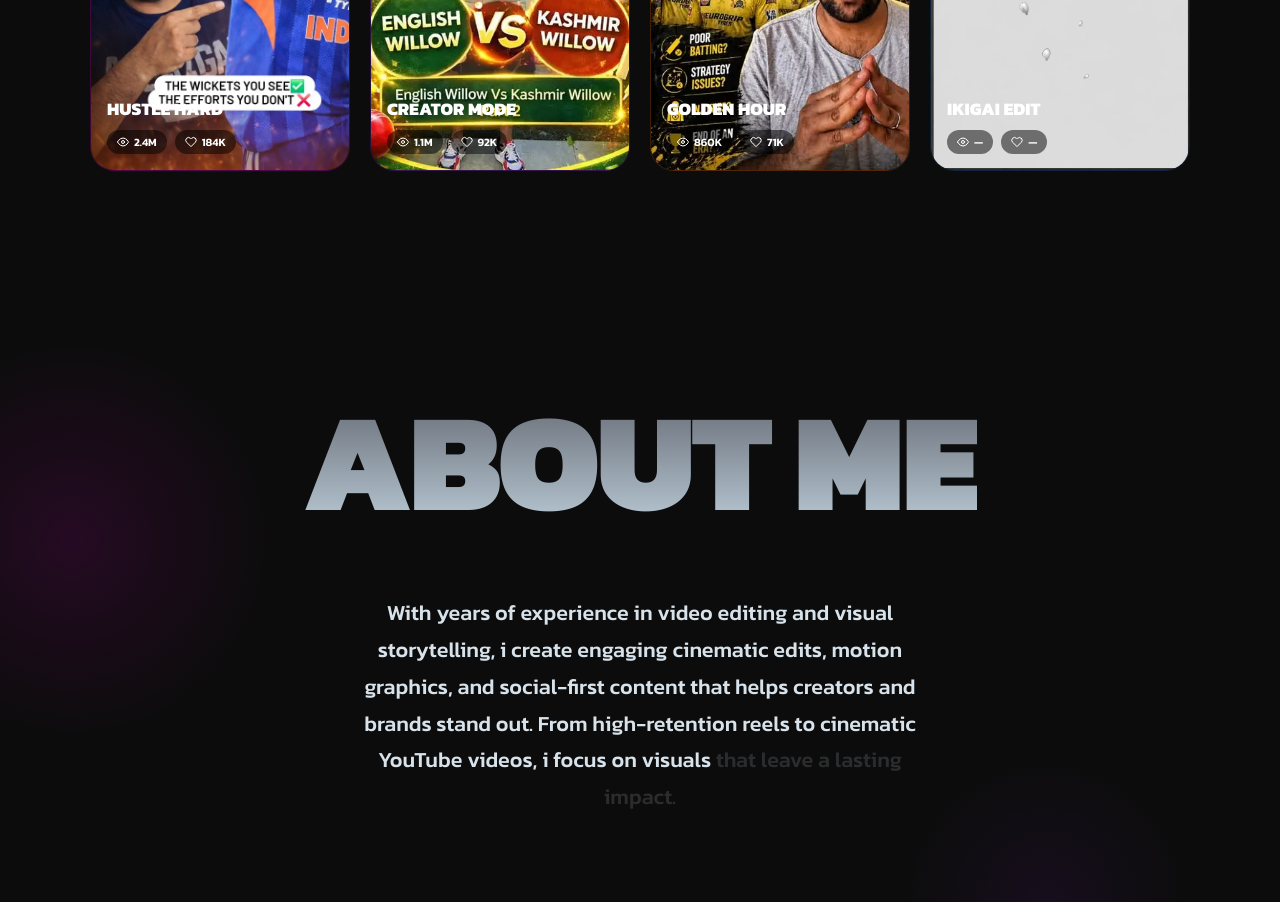
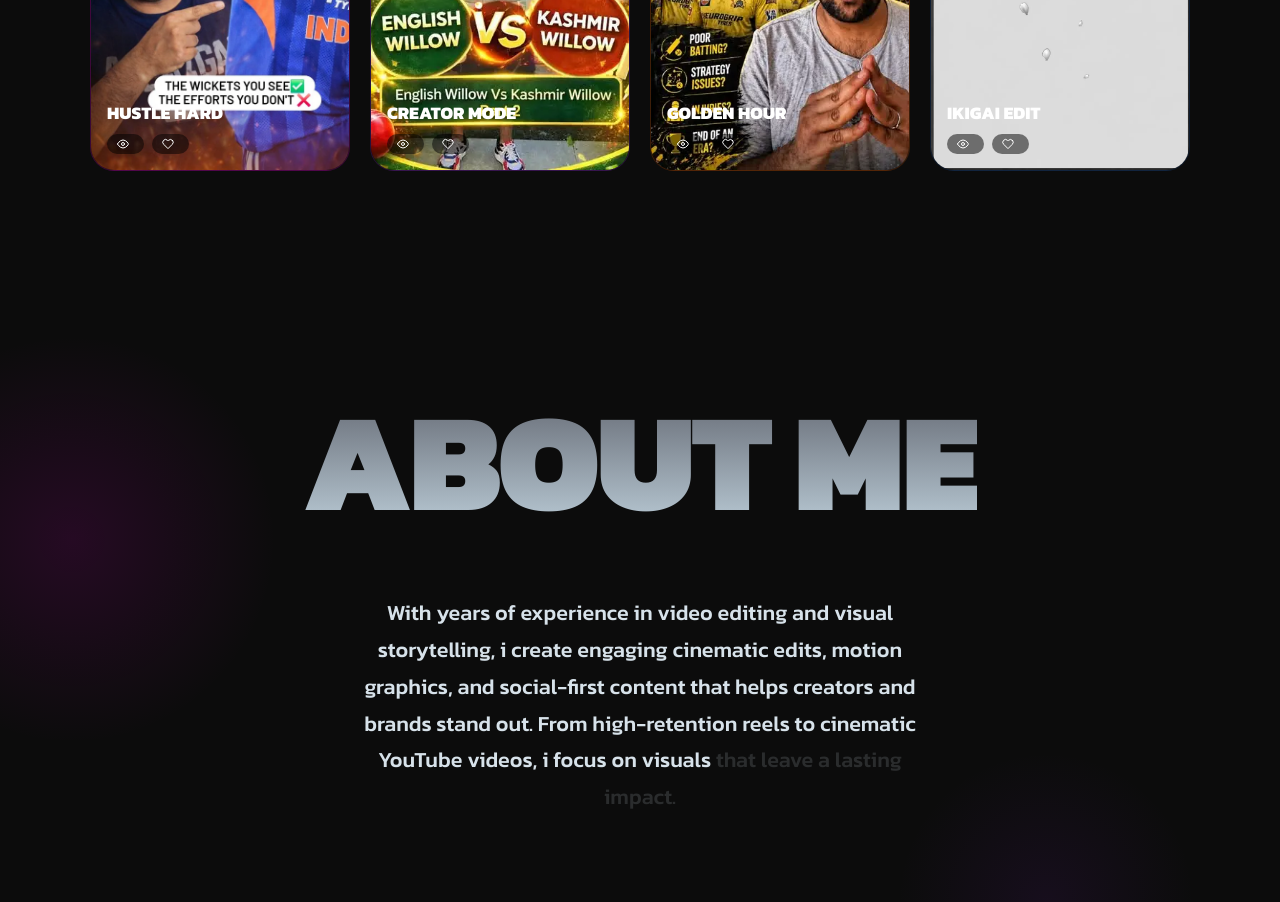
Before and after one commit to rohit-anish/rohit-portfolio, a React (Vite) app: page / in a window 1280 px wide. Shown: the part 1980-2882 px from the top of the page. Built offline with nearby package versions, Linux system fonts and the light colour scheme.

Commit message:
Update App.jsx

```diff
--- a/src/App.jsx
+++ b/src/App.jsx
@@ -343,10 +343,10 @@ const ServicesSection = () => (
 
 // ── REEL SHOWCASE ─────────────────────────────────────────────────────────────
 const reels = [
-  { title: "HUSTLE HARD", views: "2.4M", likes: "184K", color: "#B600A8", emoji: "🔥", href: "https://www.instagram.com/reel/DU9X-j3CKKH/", thumb: IMG_153 },
-  { title: "CREATOR MODE", views: "1.1M", likes: "92K", color: "#7621B0", emoji: "⚡", href: "https://www.instagram.com/reel/DWhtRBcoKkR/", thumb: IMG_641 },
-  { title: "GOLDEN HOUR", views: "860K", likes: "71K", color: "#BE4C00", emoji: "🌅", href: "https://www.instagram.com/reel/DXn2fpbigrs/", thumb: IMG_640 },
-  { title: "IKIGAI EDIT", views: "—", likes: "—", color: "#1a4a8a", emoji: "🎞️", href: "https://drive.google.com/file/d/1GPjo-ChsJL6RFr8iPtE-tCEvugHl9KJB/view?usp=sharing", thumb: IKIGAI_THUMB },
+  { title: "HUSTLE HARD", color: "#B600A8", emoji: "🔥", href: "https://www.instagram.com/reel/DU9X-j3CKKH/", thumb: IMG_153 },
+  { title: "CREATOR MODE", color: "#7621B0", emoji: "⚡", href: "https://www.instagram.com/reel/DWhtRBcoKkR/", thumb: IMG_641 },
+  { title: "GOLDEN HOUR", color: "#BE4C00", emoji: "🌅", href: "https://www.instagram.com/reel/DXn2fpbigrs/", thumb: IMG_640 },
+  { title: "IKIGAI EDIT", color: "#1a4a8a", emoji: "🎞️", href: "https://drive.google.com/file/d/1GPjo-ChsJL6RFr8iPtE-tCEvugHl9KJB/view?usp=sharing", thumb: IKIGAI_THUMB },
 ];
 const ReelCard = ({ r, delay }) => {
   const [hov, setHov] = useState(false);
```
